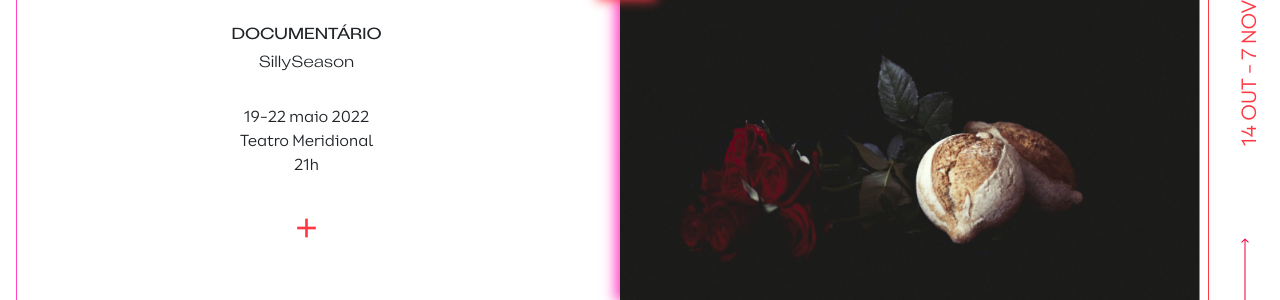
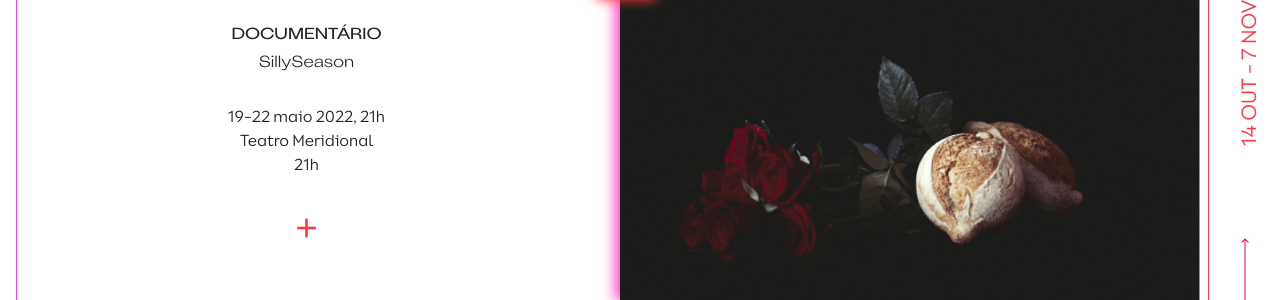
Before and after one commit to mnvnery/tempsdimages2023-m2, a Jekyll site: the page built from index.html, in a window 1280 px wide and 900 px high, scrolled down 1585 px. Shown: the part 153-453 px from the top of the window. Built offline with Jekyll 4.4.1, drawn with Linux system fonts in a browser that asks for light colours.

Commit message:
Update from Forestry.io Maria Nery updated _events/documentario.html

```diff
--- a/_events/documentario.html
+++ b/_events/documentario.html
@@ -7,7 +7,7 @@ dias:
 image: "/assets/img/event-2.png"
 title: DOCUMENTÁRIO
 artist: SillySeason
-dates: 19-22 maio 2022
+dates: 19-22 maio 2022, 21h
 venue: Teatro Meridional
 age: M/16
 estreia: Estreia Absoluta
@@ -38,5 +38,6 @@ bios:
 
     O Coletivo SillySeason é uma estrutura financiada pela Direção Geral das Artes - República Portuguesa.
 duracao: 80'
+other_date: ''
 
 ---
```
